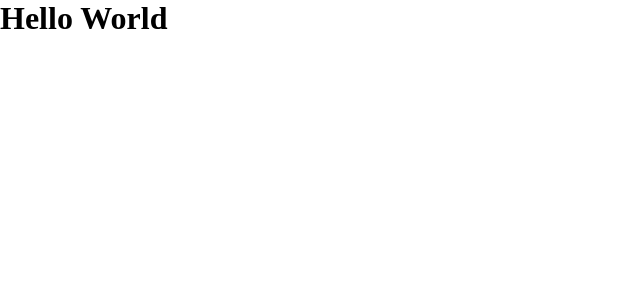
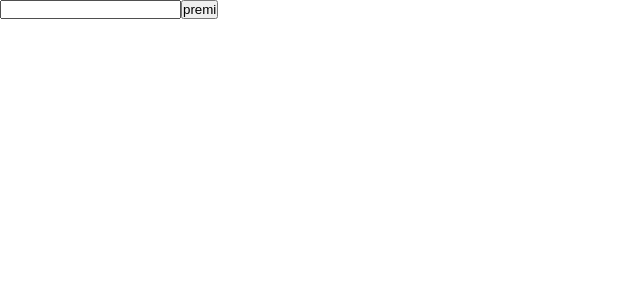
Before and after one commit to andreadldev/vite-boolflix, a Vue app: page / in a window 1280 px wide. Shown: the top 300 px of the page, without its empty margins (0-640 px from the left). Built offline with nearby package versions, Linux system fonts and the light colour scheme.

Commit message:
test risposta api

```diff
--- a/src/components/HelloWorld.vue
+++ b/src/components/HelloWorld.vue
@@ -1,8 +1,29 @@
 <script>
+import axios from "axios";
+import { store } from '../js/store';
+
+export default {
+    data() {
+        return {
+            store,
+            key: '01ec531f2d0136f3747724d7db11da55'
+        }
+    },
+    methods: {
+        search() {
+            axios.get(`https://api.themoviedb.org/3/search/movie?api_key=${key}&query=Jack+Reacher`).then((resp) => {
+            store.example = resp.data;
+            console.log(store.example)
+            }
+        );
+        }
+    }
+}
 </script>
 
 <template>
-    <h1>Hello World</h1>
+    <input type="text">
+    <button @click="search()">premi</button>
 </template>
 
 <style lang="scss" scoped>
```
